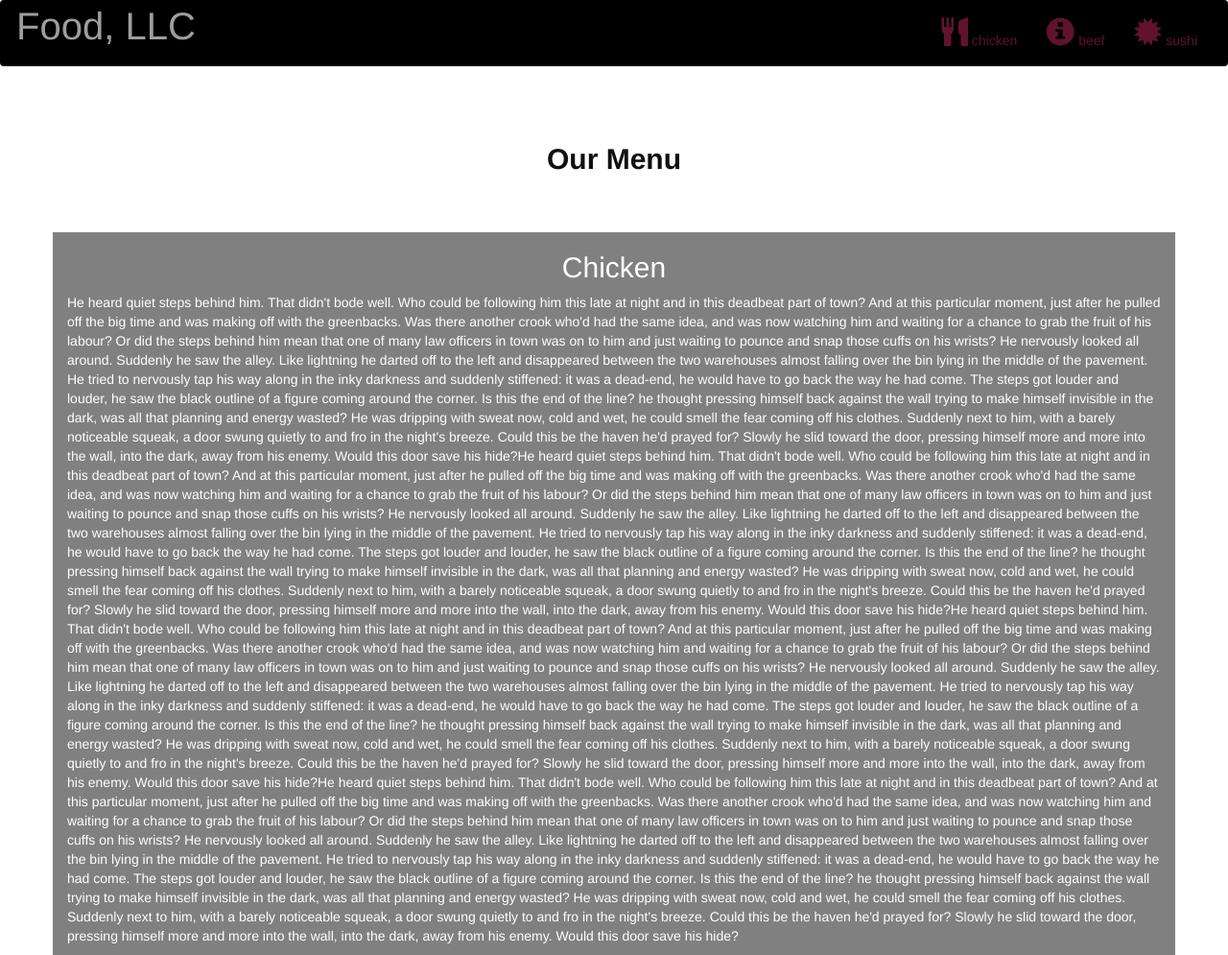
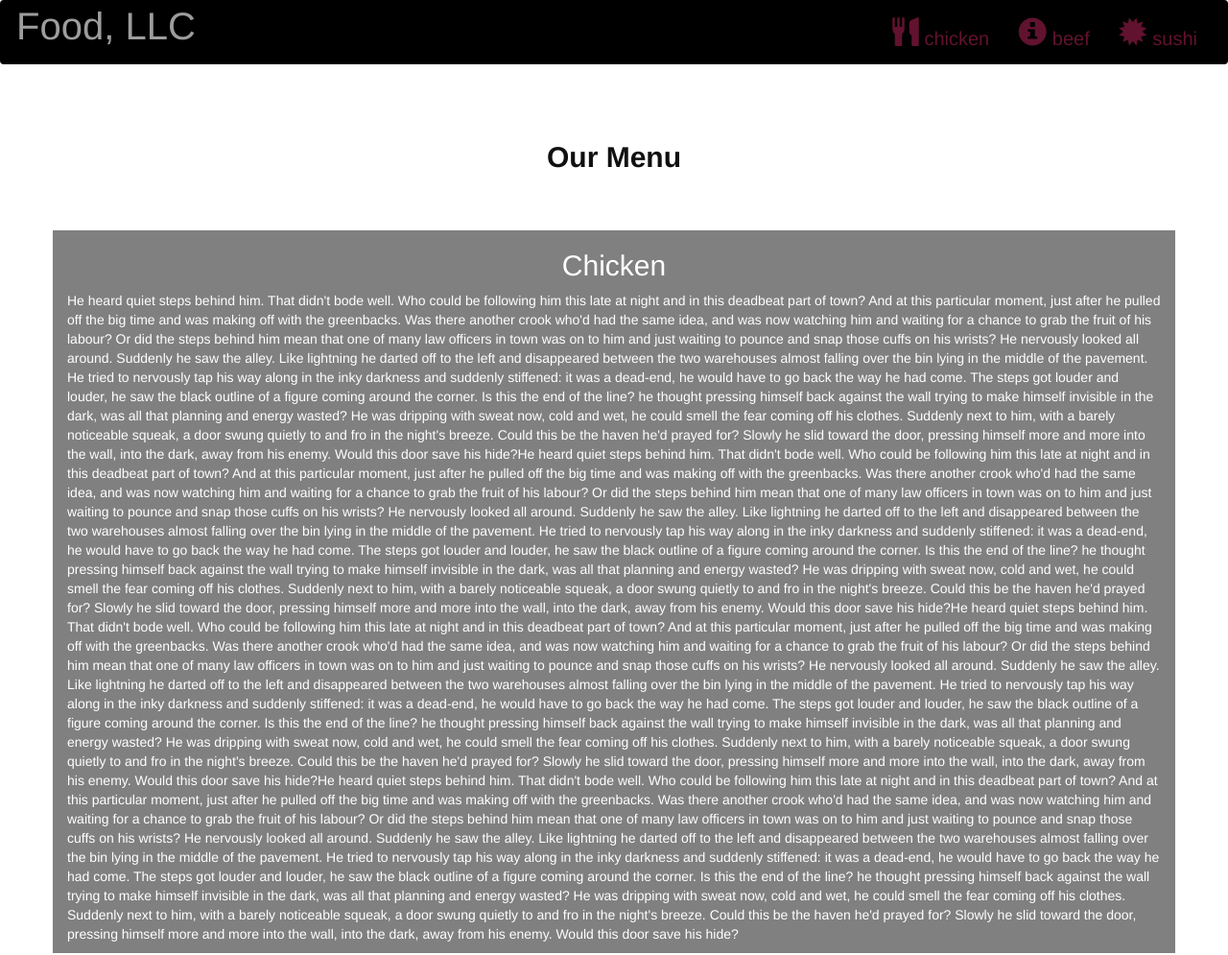
Before and after one commit to Houdahk/assignment-3-solutiuon, a plain HTML site: page index.html in a window 1280 px wide. Shown: the whole page at 96% size. Drawn offline with nearby package versions, Linux system fonts and the light colour scheme.

Commit message:
Update style2.css

```diff
--- a/style2.css
+++ b/style2.css
@@ -43,6 +43,9 @@ h1{
 #myNavbar ul li a {
 	color: #61122F;
 }
+#myNavbar ul li {
+	font-size: 20px;
+}
 .navbar-brand{
 font-size: 40px;
 }
```
